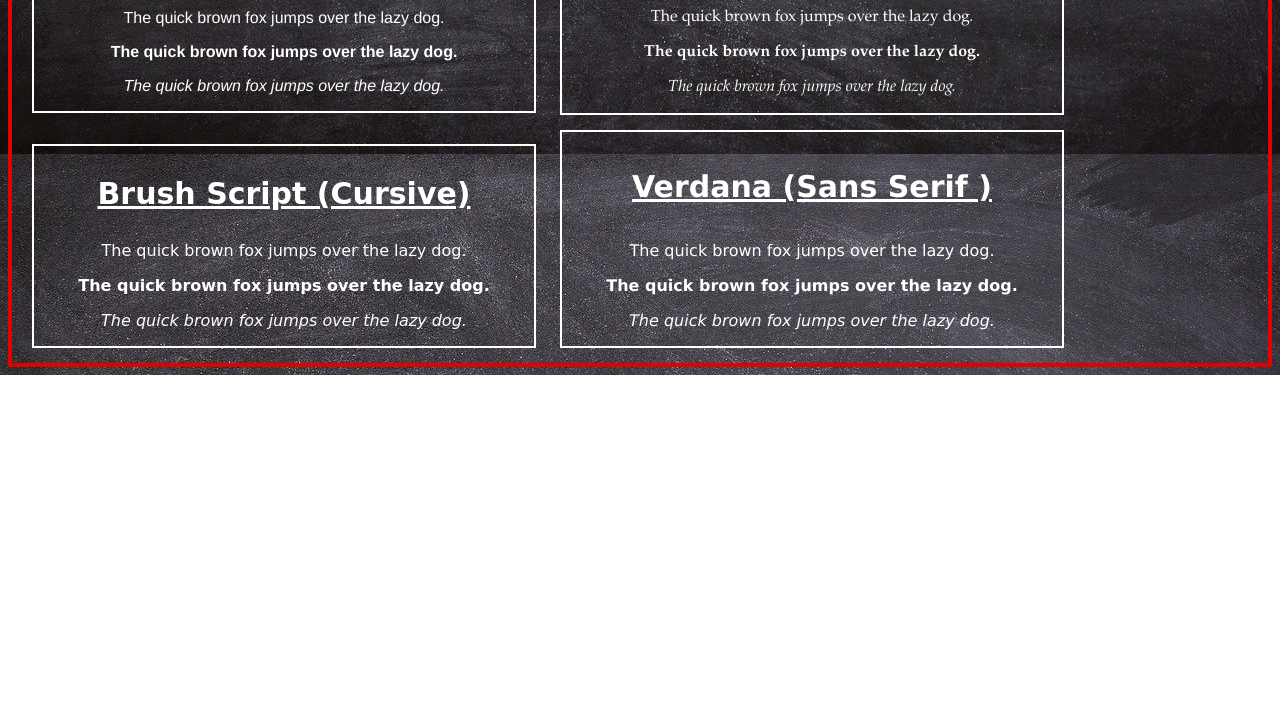
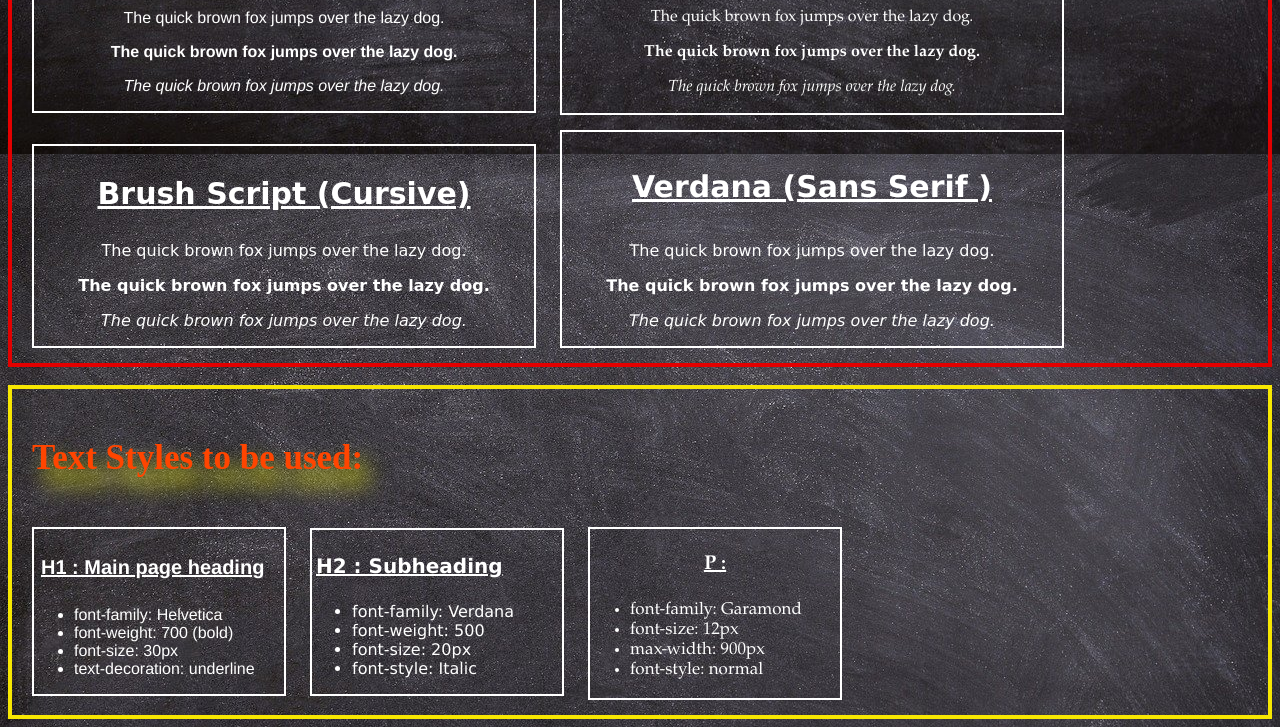
Before and after one commit to MxJCreations/web-designs-project, a plain HTML site: page index.html in a window 1280 px wide. Shown: the part 699-1426 px from the top of the page. Before the commit the page ends 1074 px from the top, so only its background shows below. Drawn offline with Linux system fonts and the light colour scheme.

Commit message:
added text style area, finished for now

```diff
--- a/index.html
+++ b/index.html
@@ -51,6 +51,39 @@
           </div>
     </article>
   </section>
+  <br>
+    <section>
+      <article class="third">
+        <h2 class="head--four">Text Styles to be used:</h2>
+          <div class="style1">
+            <h1 class="title5">H1 : Main page heading</h1>
+            <ul>
+              <li>font-family: Helvetica</li>
+              <li>font-weight: 700 (bold)</li>
+              <li>font-size: 30px</li>
+              <li>text-decoration: underline</li>
+            </ul>
+          </div>
+          <div class="style2">
+            <h1 class="title6">H2 : Subheading</h1>
+            <ul>
+              <li>font-family: Verdana</li>
+              <li>font-weight: 500 </li>
+              <li>font-size: 20px</li>
+              <li>font-style: Italic</li>
+            </ul>
+          </div>
+          <div class="style3">
+            <h1 class="title7">P :</h1>
+            <ul>
+              <li>font-family: Garamond</li>
+              <li>font-size: 12px </li>
+              <li>max-width: 900px</li>
+              <li>font-style: normal</li>
+            </ul>
+          </div>
+      </article>
+    </section>
 
 
  </body>
--- a/resources/css/style.css
+++ b/resources/css/style.css
@@ -6,11 +6,11 @@
 .main {
  background-image: url(../images/background.jpg);
  font-weight: 800;
- text-align: center;
+ text-align: left;
  font-size: 50px;
  width: 800px;
  padding: 20px;
- margin-left: 300px;
+ margin-left: 3px;
  text-shadow:blue 2px 2px 2px;
  border: #424bf5 solid 2px;
 }
@@ -150,3 +150,65 @@
     font-size: 30px;
     padding: 7px;
 }
+.third {
+    border: solid 4px #f7e702;
+}
+.head--four {
+    font-size: 35px;
+    width: 1000px;
+    padding: 20px;
+    font-weight:600;
+    color:orangered;
+    text-shadow: yellow 10px 16px 22px;
+    text-align: left;
+}
+.style1 {
+    color: white;
+    border: white solid 2px;
+    text-align: left;
+    margin-bottom: 15px;
+    margin-left: 20px;
+    font-family: Helvetica;
+    width: 250px;
+}
+.title5 {
+    text-decoration: underline;
+    font-weight: 900px;
+    font-size: 20px;
+    padding: 7px;
+}
+.style2 {
+    color: white;
+    border: white solid 2px;
+    text-align: left;
+    margin-bottom: 15px;
+    margin-left: 20px;
+    font-family: Verdana;
+    width: 250px;
+
+
+}
+.title6 {
+    text-decoration: underline;
+    font-weight: 600px;
+    font-size: 20px;
+    padding: 4px;
+
+}
+.style3 {
+    color: white;
+    border: white solid 2px;
+    text-align: left;
+    margin-bottom: 15px;
+    margin-left: 20px;
+    font-family: Garamond;
+    width: 250px;
+    font-size: 17px;
+}
+.title7 {
+    text-decoration: underline;
+    font-weight: bold;
+    font-size: 20px;
+    padding: 4px;
+    text-align: center;
+}
```
